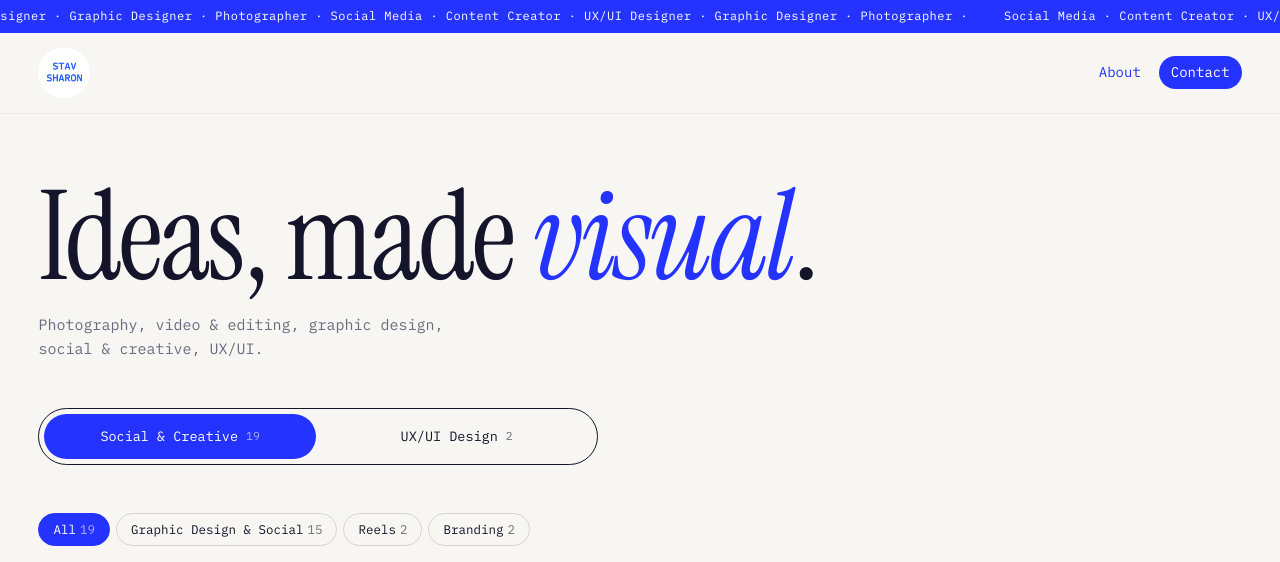
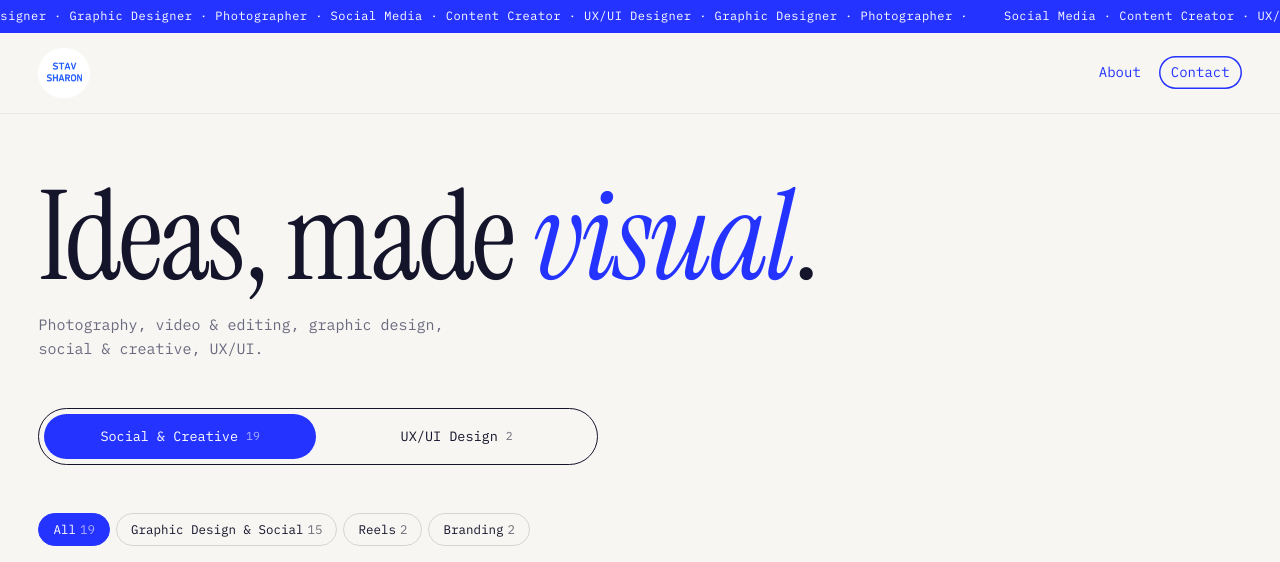
Before and after one commit to stavsharon50-prog/stav-sharon-portfolio, a plain HTML site: page index.html in a window 1280 px wide. Shown: the top 562 px of the page. Drawn offline with Linux system fonts and the light colour scheme.

Commit message:
Contact nav button as outline, filled on hover
Co-Authored-By: Claude Opus 5.5 <noreply@anthropic.com>
Claude-Session: https://claude.ai/code/session_01CtJMhMmNPj9aGCH1E7C3GP

```diff
--- a/index.html
+++ b/index.html
@@ -33,8 +33,8 @@ header{position:sticky;top:0;z-index:20;display:flex;align-items:center;justify-
 nav{display:flex;gap:6px}
 nav a{text-decoration:none;color:var(--ink);padding:6px 12px;border-radius:99px;transition:background .2s}
 nav a:hover{background:var(--ink-soft)}
-nav a.cta{background:var(--ink);color:#fff}
-nav a.cta:hover{background:#1622d6}
+nav a.cta{box-shadow:inset 0 0 0 1.5px var(--ink)}
+nav a.cta:hover{background:var(--ink);color:#fff}
 
 /* hero */
 .hero{padding:clamp(24px,5vw,72px) var(--pad) clamp(28px,4vw,48px);display:grid;gap:18px;max-width:1400px;margin:0 auto}
```
